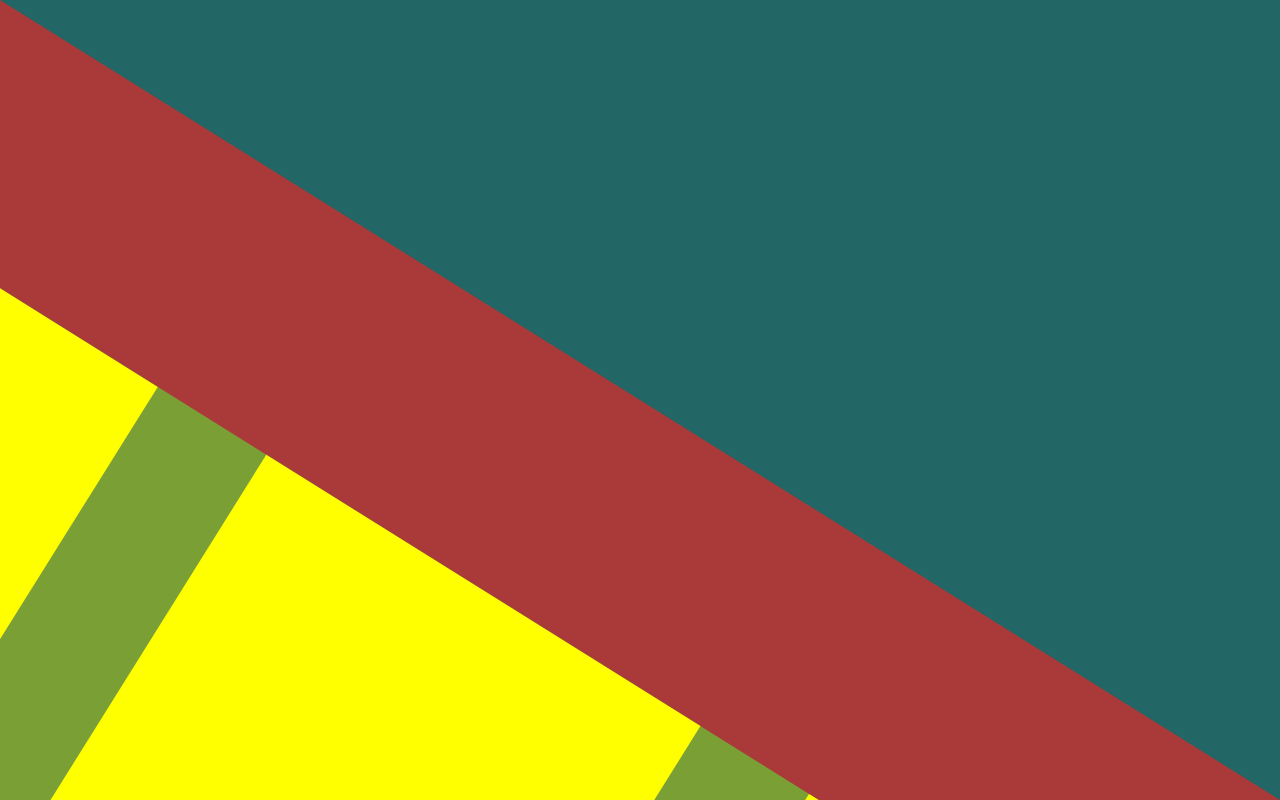
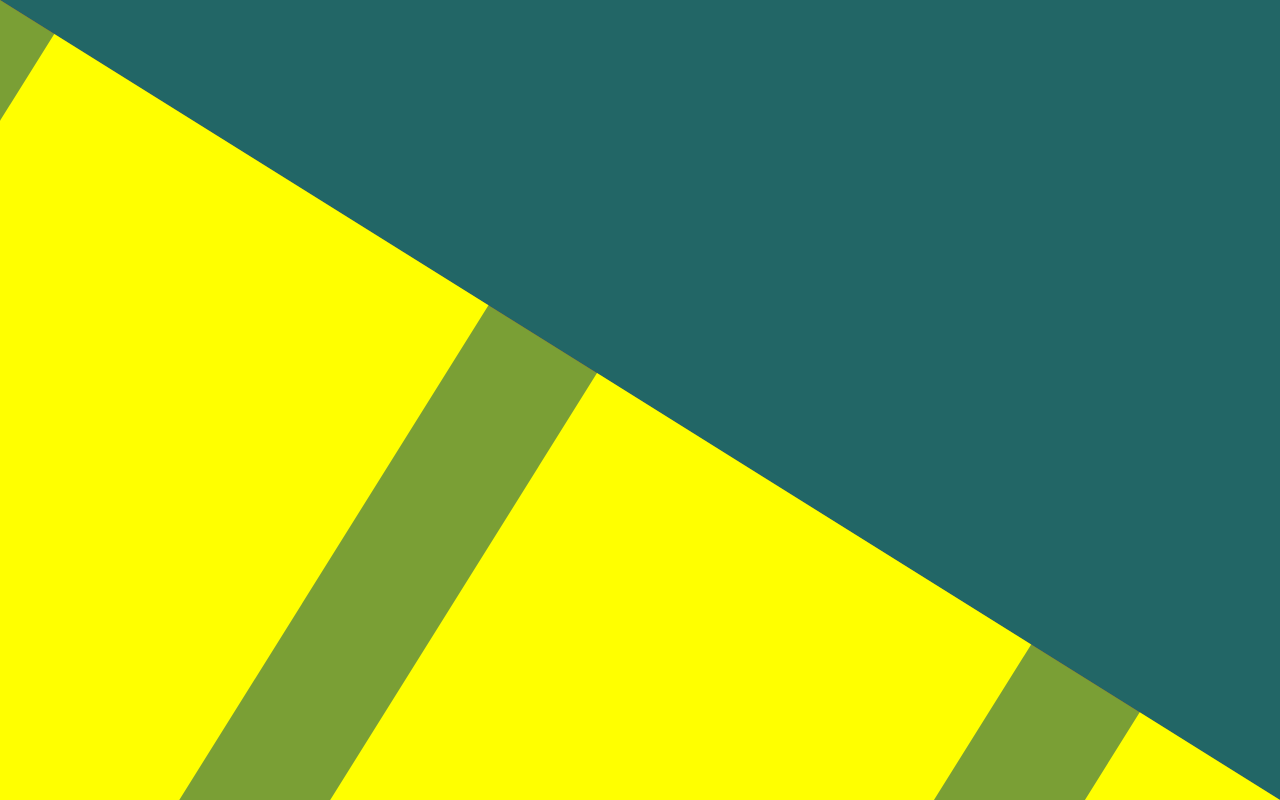
Before and after one commit to Dodomew/diagonalBackground, a plain HTML site: page index.html in a window 1280 px wide. Drawn offline with Linux system fonts and the light colour scheme.

Commit message:
fixed the rotating image containers, it now works! yay

```diff
--- a/diagonal.js
+++ b/diagonal.js
@@ -8,6 +8,10 @@ window.onresize = window.onload = function()
 	console.log(w, h);
 
 	var siteRotation = document.querySelector(".rotation");
-	siteRotation.style.transform = 'rotate('+angleDeg+ 'deg)';
-	console.log(siteRotation);
+	/*siteRotation.style.transform = 'rotate('+angleDeg+ 'deg)';
+	siteRotation.style.transform = ' transform-origin: 50% 50%';
+	console.log(siteRotation);*/
+
+	Object.assign(siteRotation.style,{transformOrigin: '0% 0%', transform: 'rotate('+angleDeg+ 'deg)'});
+
 }
--- a/style.css
+++ b/style.css
@@ -21,20 +21,13 @@ html, body {
   width: 200%;
   height: 100%;
   margin: auto;
-  position: absolute;
-  top: -55%;
-  left: -100%;
+  position: relative;
+  top: -100%;
   background-color: #7A9F35;
   display: flex;
   align-content: stretch;
   justify-content: space-around;
   z-index: 100;
-  /*
-  top: -60%; bij min-width: 768 en 1024; hoe hoger de viewport width, des te lager top% (e.g. -80%) kan zijn
-  left: -100%; bij min-width: 768 en 1024;
-
-  resolutie galaxy s5 360 x 640 : top: -72% , left: 150% , width: 250%;
-  */
 
 }
 
```
